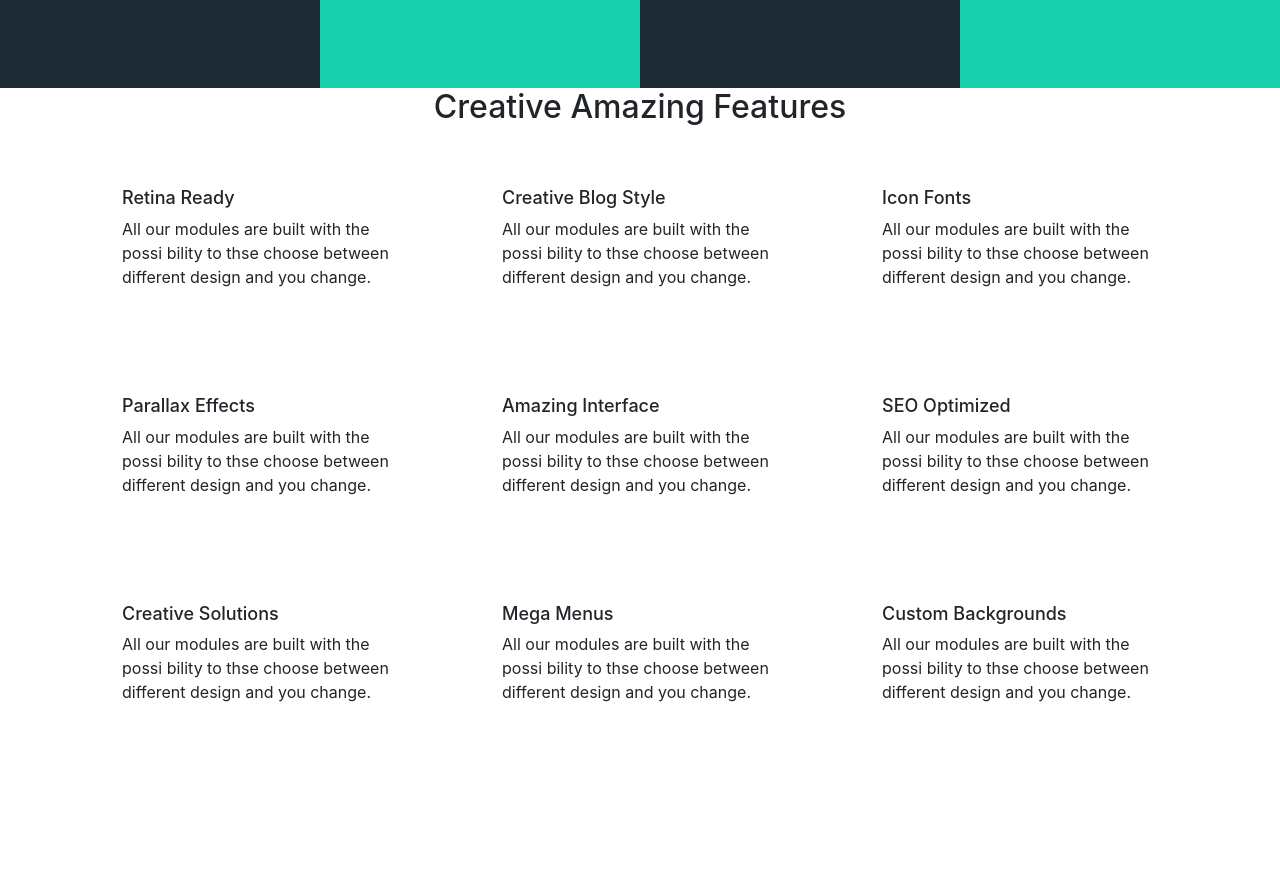
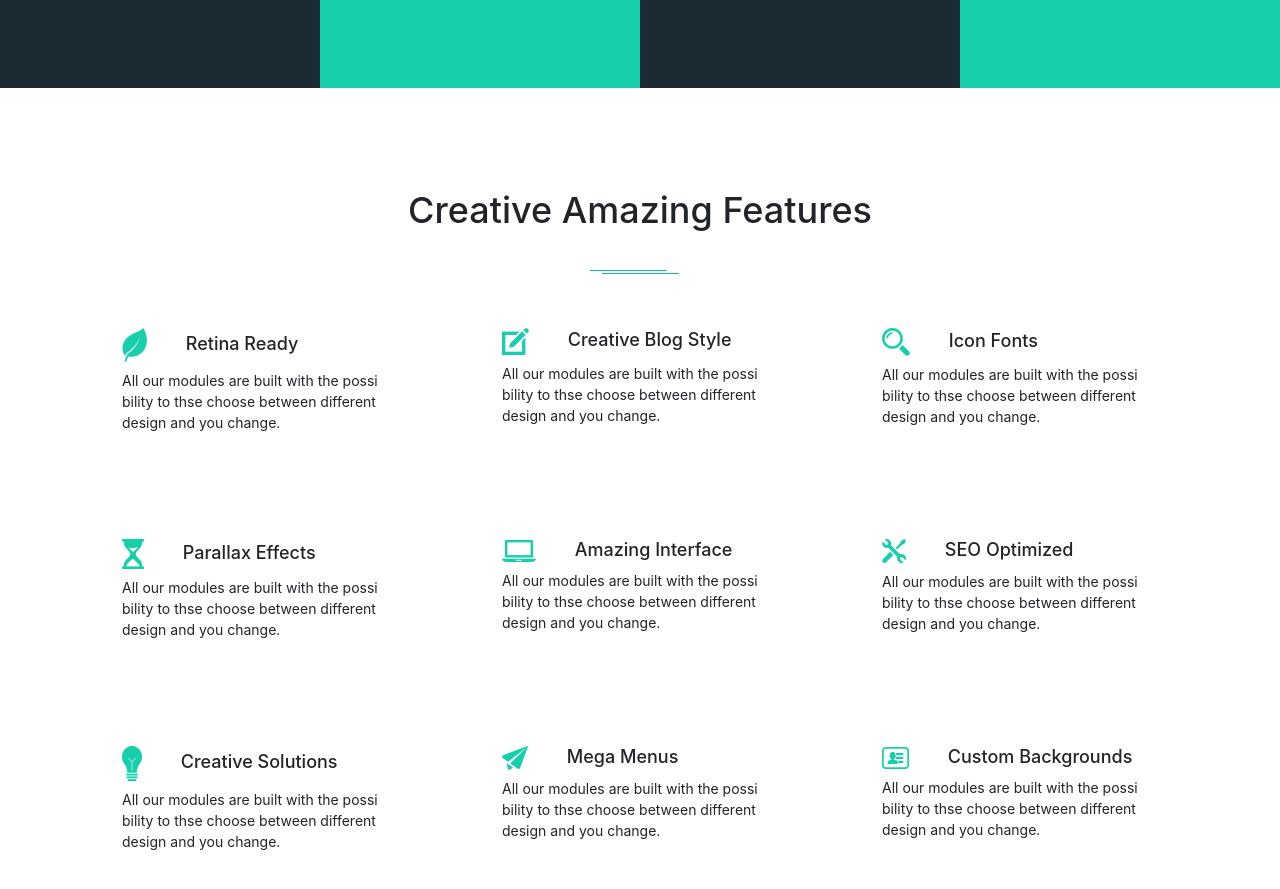
Before and after one commit to 180Tobogun/html-template, a website: page src/index.html in a window 1280 px wide. Shown: the part 1300-2189 px from the top of the page. Drawn offline with nearby package versions, Linux system fonts and the light colour scheme.

Commit message:
block 4 complete?

```diff
--- a/src/css/main.css
+++ b/src/css/main.css
@@ -13,10 +13,6 @@
   justify-content: center;
   align-items: center;
   height: 100%;
-}
-
-.logo-container {
-
 }
 
 .header-content-container {
@@ -197,8 +193,38 @@
   padding-left: 52px;
   margin-top: 53px;
   margin-bottom: 53px;
+  font-size: 14px;
 }
 
 .font-size-text-amazing {
   font-size: 18px;
 }
+
+.font-size-text-amazing:hover {
+  color: #18cfab;
+  text-decoration: none;
+  cursor: pointer;
+}
+
+.amazing-block-name {
+  position: relative;
+  font-size: 36px;
+  margin-top: 101px;
+  margin-bottom: 37px;
+}
+
+
+
+.amazing-img-item {
+  padding-right: 34px;
+}
+
+.hr-line {
+  margin-top: 1px;
+  margin-bottom: 1px;
+}
+
+.hr-underline {
+  position: relative;
+  right: 12px;
+}
--- a/src/index.html
+++ b/src/index.html
@@ -84,46 +84,74 @@
 
 <div class="amazing-features container">
 
-  <h2>Creative Amazing Features</h2>
-
+  <h2 class="amazing-block-name">Creative Amazing Features</h2>
+  <hr class="hr-line hr-underline" align="center" width="77" size="2" color="#18cfab" />
+  <hr class="hr-line hr-space-bottom" align="center" width="77" size="2" color="#18cfab" />
   <div class="row">
 
     <div class="col-sm-4 features-block">
-        <h3 class="font-size-text-amazing">Retina Ready</h3>
+      <h3 class="font-size-text-amazing">
+        <img src="img/1.png" class="amazing-img-item">
+        Retina Ready
+      </h3>
       All our modules are built with the possi bility to thse choose between different design and you change.
     </div>
     <div class="col-sm-4 features-block">
-        <h3 class="font-size-text-amazing">Creative Blog Style</h3>
+      <h3 class="font-size-text-amazing">
+        <img src="img/2.png" class="amazing-img-item">
+        Creative Blog Style
+      </h3>
       All our modules are built with the possi bility to thse choose between different design and you change.
     </div>
     <div class="col-sm-4 features-block">
-        <h3 class="font-size-text-amazing">Icon Fonts</h3>
+      <h3 class="font-size-text-amazing">
+        <img src="img/3.png" class="amazing-img-item">
+        Icon Fonts
+      </h3>
       All our modules are built with the possi bility to thse choose between different design and you change.
     </div>
 
     <div class="col-sm-4 features-block">
-        <h3 class="font-size-text-amazing">Parallax Effects</h3>
+      <h3 class="font-size-text-amazing">
+        <img src="img/4.png" class="amazing-img-item">
+        Parallax Effects
+      </h3>
       All our modules are built with the possi bility to thse choose between different design and you change.
     </div>
     <div class="col-sm-4 features-block">
-        <h3 class="font-size-text-amazing">Amazing Interface</h3>
+      <h3 class="font-size-text-amazing">
+        <img src="img/5.png" class="amazing-img-item">
+        Amazing Interface
+      </h3>
       All our modules are built with the possi bility to thse choose between different design and you change.
     </div>
     <div class="col-sm-4 features-block">
-        <h3 class="font-size-text-amazing">SEO Optimized</h3>
+      <h3 class="font-size-text-amazing">
+        <img src="img/6.png" class="amazing-img-item">
+        SEO Optimized
+      </h3>
       All our modules are built with the possi bility to thse choose between different design and you change.
     </div>
 
     <div class="col-sm-4 features-block">
-        <h3 class="font-size-text-amazing">Creative Solutions</h3>
+      <h3 class="font-size-text-amazing">
+        <img src="img/7.png" class="amazing-img-item">
+        Creative Solutions
+      </h3>
       All our modules are built with the possi bility to thse choose between different design and you change.
     </div>
     <div class="col-sm-4 features-block">
-        <h3 class="font-size-text-amazing">Mega Menus</h3>
+      <h3 class="font-size-text-amazing">
+        <img src="img/8.png" class="amazing-img-item">
+        Mega Menus
+      </h3>
       All our modules are built with the possi bility to thse choose between different design and you change.
     </div>
     <div class="col-sm-4 features-block">
-        <h3 class="font-size-text-amazing">Custom Backgrounds</h3>
+      <h3 class="font-size-text-amazing">
+        <img src="img/9.png" class="amazing-img-item">
+        Custom Backgrounds
+      </h3>
       All our modules are built with the possi bility to thse choose between different design and you change.
     </div>
   </div>
```
Also changed, not shown: src/img/1.png (added), src/img/2.png (added), src/img/3.png (added), src/img/4.png (added), src/img/5.png (added), src/img/6.png (added), src/img/7.png (added), src/img/8.png (added), src/img/9.png (added). Lines whose indentation alone changed are shown as unchanged.
